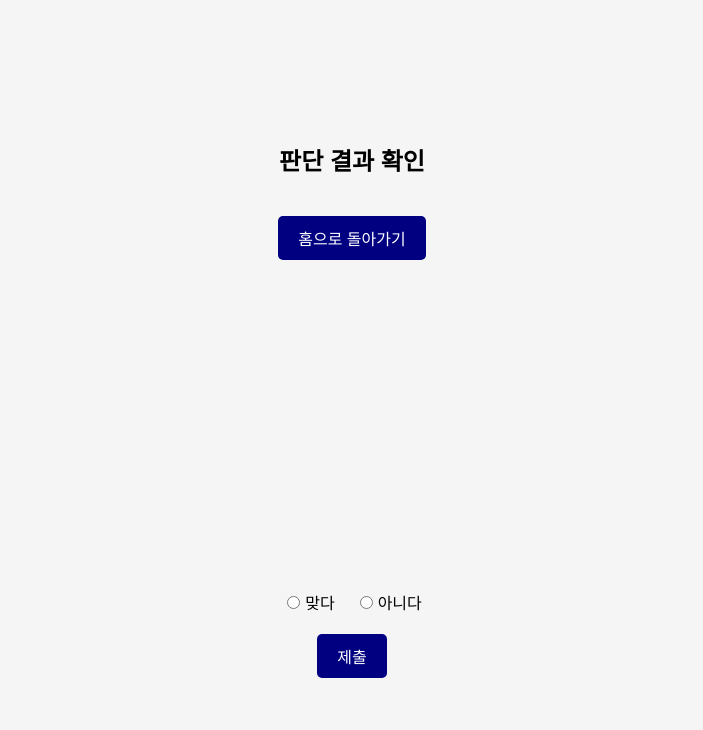
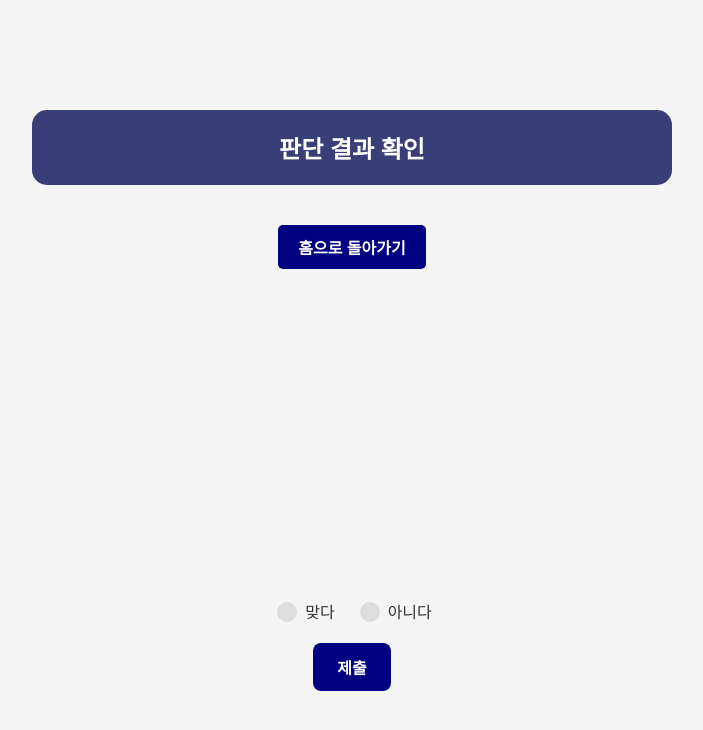
Before and after one commit to Anti-Deepfakes/Anti-deepfake, a React (Create React App) app in the folder react/: page /detect/result in a window 1280 px wide. Shown: the top 730 px of the page, without its empty margins (288-991 px from the left). Built offline with nearby package versions, Linux system fonts and the light colour scheme; a web font is replaced by a local one.

Commit message:
style: css 수정

```diff
--- a/react/src/styles/App.css
+++ b/react/src/styles/App.css
@@ -9,6 +9,14 @@
   src: url('https://cdn.jsdelivr.net/gh/projectnoonnu/2408-3@1.0/Paperlogy-8ExtraBold.woff2') format('woff2');
   font-weight: 800;
   font-style: normal;
+}
+
+:root {
+  --primary-color: #393E76;
+  --secondary-color: #f5f5f5;
+  --button-color: navy;
+  --button-hover-color: #00509e;
+  --text-color: white;
 }
 
 body {
@@ -63,18 +71,6 @@ body, .App, button {
   color: #393E76;
 }
 
-.content {
-  display: none;
-}
-
-.content.active {
-  display: flex;
-  flex-direction: column;
-  align-items: center;
-  height: 100%; /* Full height to center-align the banner */
-  justify-content: center;
-}
-
 .navy-banner {
   margin-bottom: 20px;
   background-color: var(--primary-color);
@@ -92,20 +88,6 @@ body, .App, button {
   justify-content: center;
   gap: 20px;
   margin-top: 20px;
-}
-
-button {
-  background-color: navy;
-  color: white;
-  border: none;
-  padding: 10px 20px;
-  border-radius: 5px;
-  cursor: pointer;
-  font-size: 16px;
-}
-
-button:hover {
-  background-color: #00509e;
 }
 
 .dots {
--- a/react/src/styles/Home.css
+++ b/react/src/styles/Home.css
@@ -1,23 +1,11 @@
-/* src/styles/Home.css */
-:root {
-  --primary-color: #393E76;
-  --secondary-color: #f5f5f5;
-  --button-color: #007bff;
-  --button-hover-color: #0056b3;
-  --text-color: white;
+/*navy-banner 안의 설명 폰트*/
+@font-face {
+  font-family: 'Pretendard-Regular';
+  src: url('https://fastly.jsdelivr.net/gh/Project-Noonnu/noonfonts_2107@1.1/Pretendard-Regular.woff') format('woff');
+  font-weight: 400;
+  font-style: normal;
 }
-
-/* .container {
-  width: 100%;
-  height: 100vh;
-  background-color: var(--secondary-color);
-  overflow: hidden;
-  /* display: flex;
-  justify-content: center;
-  align-items: center;
-}*/
-
-
+/*
 .content-wrapper {
   display: flex;
   width: 100%;
@@ -34,42 +22,155 @@
   height: 100%;
   position: relative;
 }
+h2 {
+  text-align: center;
+  font-size: 32px;
+}
+.navy-banner p {
+  margin: 0;
+  font-size: 20px;
+  font-family: 'Pretendard-Regular';
+}
 
-.navy-banner h2 {
-  margin: 0;
+
+/* .buttons {
+  display: flex;
+  gap: 10px;
+  margin-top: 20px;
+} */
+/*
+button {
+  background-color: white;
+  color: var(--primary-color);
+  border: none;
+  padding: 10px 20px;
+  border-radius: 5px;
+  cursor: pointer;
+  font-size: 16px;
+}
+
+button:hover {
+  background-color: #00509e;
+} */
+
+h2 {
+  text-align: center;
   font-size: 32px;
 }
 
-.subtitle {
-  font-size: 18px;
-  margin: 10px 0 20px;
-  font-weight: 300;
+ /* 강조 키워드 스타일 */
+.navy-banner strong,
+.footer p strong {
+  color: #ffd700; /* 황금색으로 키워드 강조 */
+  font-weight: bold;
 }
 
-.buttons {
+/* 제목과 서브타이틀 스타일 */
+.navy-banner h2 {
+  font-size: 36px;
+  color: #ffdd57; /* 눈에 잘 띄는 색으로 제목 강조 */
+  margin-bottom: 10px;
+  text-shadow: 1px 1px 2px rgba(0, 0, 0, 0.3); /* 그림자로 가독성 추가 */
+}
+.content {
+  width: 100%;
+  flex: 0 0 100%;
   display: flex;
-  gap: 10px;
-  margin-top: 20px;
+  align-items: center;
+  justify-content: center;
+  flex-direction: column;
+  height: 100%;
+  position: relative;
+}
+.subtitle {
+  text-decoration-line: underline;
+  text-decoration-style: double;
+  font-size: 22px;
+  color: #ffdd57; /* 서브타이틀 색상 강조 */
+  font-weight: 600;
+  margin-bottom: 20px;
 }
 
-.arrow-container {
-  position: absolute;
-  width: 100%;
-  top: 50%;
-  transform: translateY(-50%);
-  display: flex;
-  justify-content: space-between;
-  padding: 0 10px; /* 화살표와 배너 사이의 간격 조정 */
+/* 일반 텍스트 내 주요 키워드 강조 */
+.navy-banner p {
+  font-family: 'Pretendard-Regular';
+  margin: 0;
+  font-size: 18px;
+  color: white;
 }
 
-.arrow {
-  background: none;
-  border: none;
-  font-size: 30px;
-  color: var(--button-hover-color);
-  cursor: pointer;
+.navy-banner p span.highlight {
+  color: #ffd700; /* 키워드 강조 색상 */
+  font-weight: bold;
+  /* background-color: rgba(255, 215, 0, 0.2);  */
+  padding: 2px 4px;
+  border-radius: 4px;
 }
 
-.arrow:hover {
-  color: var(--button-hover-color);
+.footer p span.highlight {
+  color: #00509e;
+  font-weight: bold;
 }
+
+/* 버튼 스타일 */
+button {
+  background-color: #ffffff;
+  color: var(--primary-color);
+  border: 2px solid var(--primary-color); /* 버튼 테두리 강조 */
+  padding: 10px 20px;
+  border-radius: 5px;
+  cursor: pointer;
+  font-size: 16px;
+  font-weight: bold;
+  transition: background-color 0.3s, color 0.3s; /* 호버 시 부드러운 전환 */
+}
+
+button:hover {
+  background-color: var(--button-hover-color);
+  color: white;
+}
+
+/* 전체 구조 정렬 및 여백 설정 */
+.container {
+  margin-top: 80px;
+  margin-bottom: 80px;
+  width: 90%;
+  max-width: 900px;
+  background-color: white;
+  border-radius: 10px;
+  box-shadow: 0 0 15px rgba(0, 0, 0, 0.15);
+  padding: 50px;
+}
+
+.navy-banner {
+  margin-bottom: 30px;
+  background-color: var(--primary-color);
+  color: var(--text-color);
+  border-radius: 15px;
+  padding: 40px;
+  box-shadow: 0 4px 8px rgba(0, 0, 0, 0.15);
+  text-align: center;
+}
+
+/* 링크 이미지 컨테이너 스타일 */
+.image-container {
+  margin-top: 15px;
+  display: flex;
+  justify-content: center;
+  gap: 15px;
+}
+
+.github-logo,
+.discord-logo,
+.chrome-extension-logo {
+  width: 50px;
+  height: 50px;
+  object-fit: contain;
+  transition: transform 0.3s; /* 호버 시 이미지 크기 살짝 확대 */
+}
+
+.github-logo:hover,
+.discord-logo:hover,
+.chrome-extension-logo:hover {
+  transform: scale(1.1);
+}
--- a/react/src/styles/detect/Predict.css
+++ b/react/src/styles/detect/Predict.css
@@ -1,23 +1,18 @@
-/* src/styles/Predict.css */
 .review-container {
   display: flex;
   flex-direction: column;
   align-items: center;
   justify-content: center;
   height: 100vh;
-    background-color: #f5f5f5;
+  background-color: var(--secondary-color);
+  padding: 20px;
 }
 
-  /* .navy-banner {
-    background-color: navy;
-    color: white;
-    padding: 20px;
-    border-radius: 10px;
-    text-align: center;
-    margin-bottom: 20px;
-    width: 100%;
+.title h2 {
+  font-size: 24px;
+  margin: 0;
 }
-   */
+
 .review-content {
   display: flex;
   flex-direction: column;
@@ -28,8 +23,9 @@
   width: auto;
   height: 200px;
   object-fit: cover;
-    border-radius: 5px;
+  border-radius: 10px;
   margin-bottom: 20px;
+  box-shadow: 0px 4px 10px rgba(0, 0, 0, 0.1);
 }
 
 .review-form {
@@ -44,19 +40,60 @@
   margin-bottom: 20px;
 }
 
-  .radio-group input {
-    margin-right: 5px;
+.radio-group label {
+  display: flex;
+  align-items: center;
+  cursor: pointer;
+  font-size: 16px;
+  color: #333;
+}
+
+.radio-group input[type="radio"] {
+  appearance: none;
+  background-color: #ddd;
+  margin-right: 8px;
+  width: 20px;
+  height: 20px;
+  border-radius: 50%;
+  position: relative;
+  cursor: pointer;
+  outline: none;
+  transition: background-color 0.2s ease;
+}
+
+.radio-group input[type="radio"]:checked {
+  background-color: var(--button-color);
+}
+
+.radio-group input[type="radio"]::before {
+  content: "";
+  display: block;
+  width: 12px;
+  height: 12px;
+  background-color: white;
+  border-radius: 50%;
+  position: absolute;
+  top: 4px;
+  left: 4px;
+  transform: scale(0);
+  transition: transform 0.2s ease;
+}
+
+.radio-group input[type="radio"]:checked::before {
+  transform: scale(1);
 }
 
 .submit-button {
-    background-color: navy;
-    color: white;
+  background-color: var(--button-color);
+  color: var(--text-color);
   border: none;
-    padding: 10px 20px;
-    border-radius: 5px;
+  padding: 12px 24px;
+  border-radius: 8px;
+  font-size: 16px;
   cursor: pointer;
+  transition: background-color 0.3s ease;
 }
 
 .submit-button:hover {
-    background-color: #00509e;
+  background-color: var(--button-hover-color);
 }
--- a/react/src/styles/detect/Result.css
+++ b/react/src/styles/detect/Result.css
@@ -8,24 +8,14 @@
   background-color: #f5f5f5;
 }
 
-  /* .navy-banner {
-    background-color: navy;
-    color: white;
-    padding: 20px;
-    border-radius: 10px;
-    text-align: center;
-    margin-bottom: 20px;
-  }
-   */
 .result-content {
   display: flex;
   flex-direction: column;
   align-items: center;
-    gap: 20px;
 }
 
 .preview-wrapper {
-    position: relative; /* 부모를 relative로 설정 */
+  position: relative;
   display: flex;
   align-items: center;
   justify-content: center;
@@ -34,10 +24,8 @@
 }
 
 .preview-img {
-    top: 0;
-    left: 0;
-    width: 100%;
-    height: 100%;
+  width: auto;
+  height: 300px;
   border-radius: 10px;
   opacity: 0.5;
 }
@@ -75,7 +63,11 @@
   background-color: #f5f5f5;
 }
 
-  .random-value {
+.result-box {
   text-align: center;
-    margin-bottom: 20px;
+  /* margin-bottom: 20px; */
 }
+.error-text {
+  color: red;
+  font-weight: bold;
+}
--- a/react/src/styles/detect/Upload.css
+++ b/react/src/styles/detect/Upload.css
@@ -8,31 +8,34 @@
   background-color: #f5f5f5;
 }
 
-/* .navy-banner {
-  background-color: #393E76;
-  color: white;
+.title {
+  margin-bottom: 20px;
+  background-color: var(--primary-color);
+  color: var(--text-color);
+  border-radius: 15px;
+  width: 600px;
   padding: 20px;
-  border-radius: 10px;
-  text-align: center;
-  margin-bottom: 20px;
-} */
+}
+.title h2 {
+  font-size: 24px;
+}
 
 .upload-container {
   display: flex;
-  justify-content: space-around;
+  justify-content:space-around;
   align-items: center;
   width: 100%;
-  margin-bottom: 20px;
 }
 
 .upload-box {
-  width: 150px;
-  height: 150px;
+  width: 250px;
+  height: 250px;
   border: 2px dashed #ccc;
   display: flex;
   justify-content: center;
   align-items: center;
   position: relative;
+  margin-right: 10px;
 }
 
 .upload-box input {
@@ -47,11 +50,12 @@
   display: flex;
   justify-content: center;
   align-items: center;
-  height: 150px; /* 고정된 height */
+  height: 250px; /* 고정된 height */
   width: auto; /* width는 자동으로 설정 */
   border-radius: 10px;
   overflow: hidden;
   border: 1px solid #ddd;
+  margin-left: 10px;
 }
 
 .preview-box img {
@@ -69,6 +73,7 @@
   border-radius: 5px;
   cursor: pointer;
   margin-top: 20px;
+  font-size: 20px;
 }
 
 .judge-button:hover {
--- a/react/src/styles/disrupt/Compare.css
+++ b/react/src/styles/disrupt/Compare.css
@@ -4,8 +4,6 @@
   flex-direction: column;
   align-items: center;
   justify-content: center;
-    height: 100vh;
-    background-color: #f5f5f5;
   padding: 20px;
 }
 
```
Lines whose indentation alone changed are shown as unchanged.
